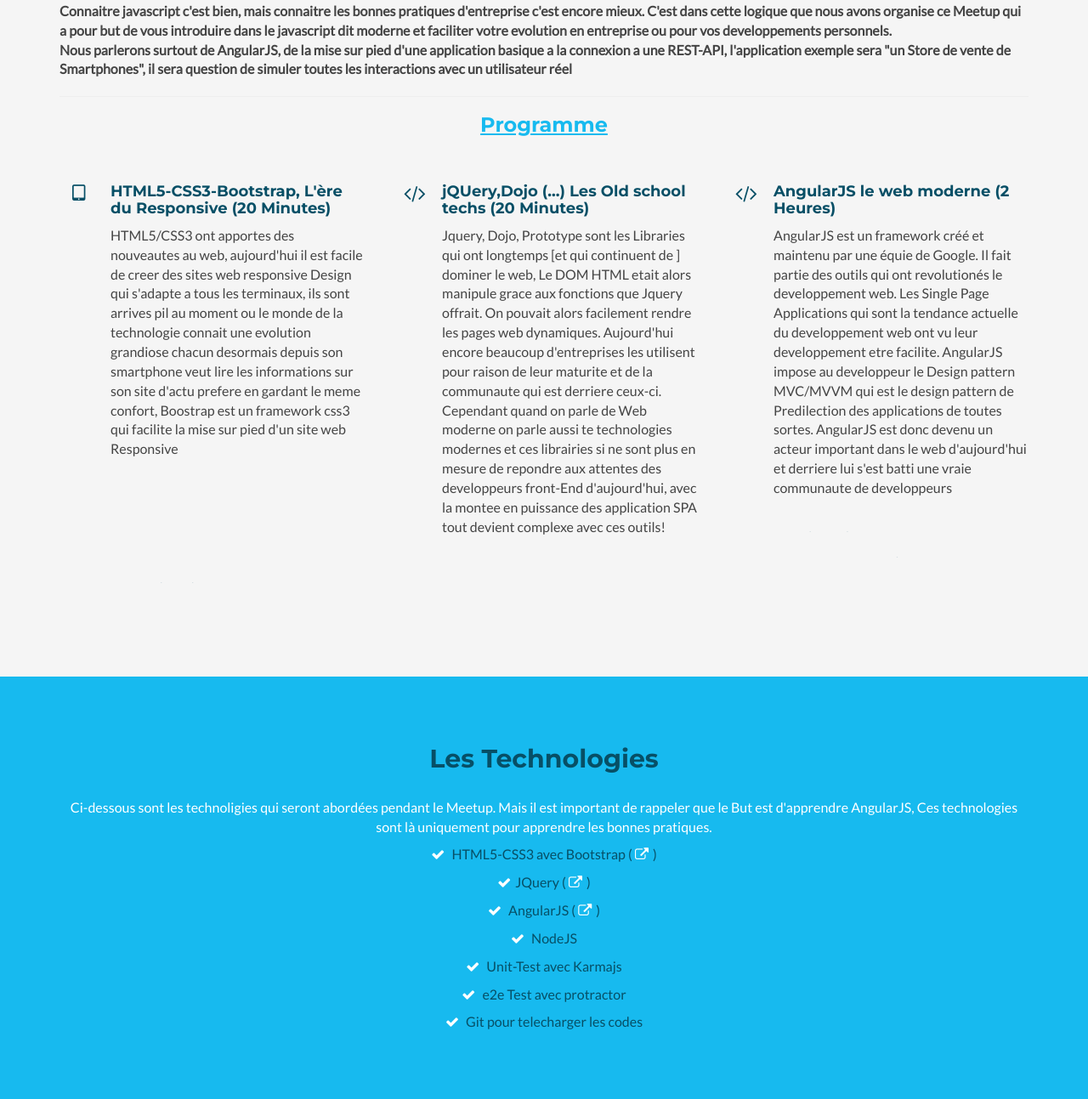
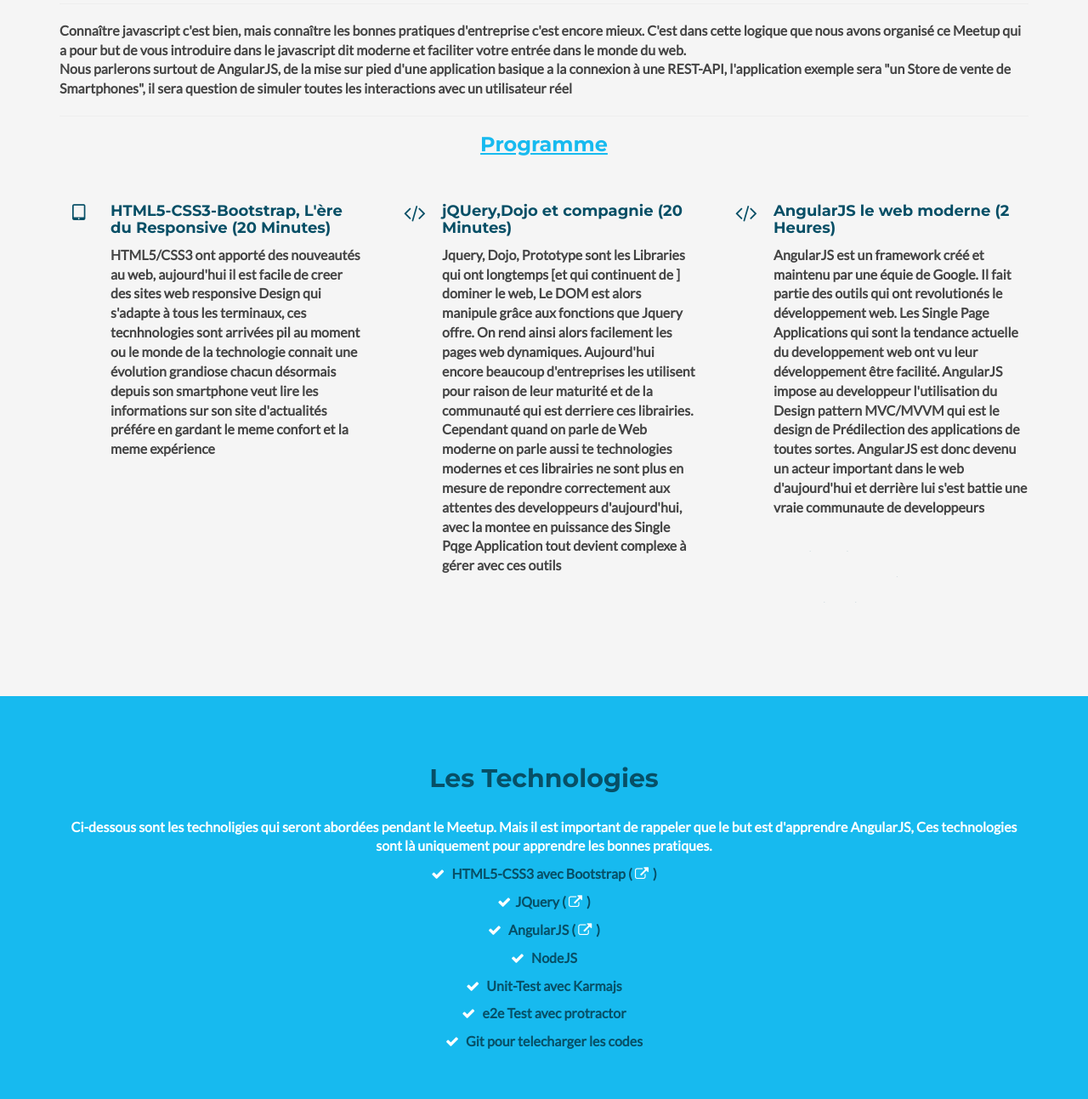
Before and after one commit to camer-dev-hn/camer-dev-hn.github.io, a plain HTML site: page index.html in a window 1280 px wide. Shown: the part 1307-2600 px from the top of the page at 85% size. Drawn offline with Linux system fonts and the light colour scheme.

Commit message:
text faults corretion

```diff
--- a/index.html
+++ b/index.html
@@ -94,7 +94,7 @@
          <section id="about" class="about section">
           <div class="container">
             <h2 class="title text-center">A propos du Meetup</h2>
-            <p class="intro text-center">Le web évolue, les tendantes évoluent. Le web a connu une popularite immense qui ne cesse d'accroitre au fil du temps, et des technologies naissent  de plus en plus. Javascript se presente aujourd'hui comme la technologie au coeur du web moderne: le WEB 2.0, fini le  farfeulu code javascript qui etait ecrit dans les balises script en bas de page. Un vrai ecosysteme de developpement s'est batti autour de Javascript (js) avec notemment l'arrivee de NodeJS qui permet desormais de developper cote serveur avec Javascript.
+            <p class="intro text-center">Le web évolue, les tendantes évoluent. Le web a connu une popularité immense qui ne cesse d'accroître au fil du temps, et des technologies naissent  de plus en plus. Javascript se presente aujourd'hui comme la technologie au coeur du web moderne: <b>le WEB 2.0,<b> fini le  farfeulu code javascript qui etait écrit dans les balises script en bas de page. Un vrai ecosysteme de developpement s'est batti autour de Javascript (js) avec notemment l'arrivee de NodeJS qui permet desormais de developper cote serveur avec Javascript et qui comme boosté l'attention de toute le monde au sujet de Javascript.
               <hr><center>
               <h2>Ils soutiennent le projet </h2>
               <a href="http://afros.hs-heilbronn.de" target="_blank">
@@ -109,7 +109,7 @@
               <img src="assets/images/bidi.png"  style="margin-right:20px "/>
             </center>
             <hr>
-            <b>Connaitre javascript c'est bien, mais connaitre les bonnes pratiques d'entreprise c'est encore mieux. C'est dans cette logique que nous avons organise ce Meetup qui a pour but de vous introduire dans le javascript dit moderne et faciliter votre evolution en entreprise ou pour vos developpements personnels. <br> Nous parlerons surtout de AngularJS, de la mise sur pied d'une application basique a la connexion a une REST-API, l'application exemple sera "un Store de vente de Smartphones", il sera question de simuler toutes les interactions avec un utilisateur réel</b>
+            <b>Connaître javascript c'est bien, mais connaître les bonnes pratiques d'entreprise c'est encore mieux. C'est dans cette logique que nous avons organisé ce Meetup qui a pour but de vous introduire dans le javascript dit moderne et faciliter votre entrée dans le monde du web. <br> Nous parlerons surtout de AngularJS, de la mise sur pied d'une application basique a la connexion à une REST-API, l'application exemple sera "un Store de vente de Smartphones", il sera question de simuler toutes les interactions avec un utilisateur réel</b>
             <hr>
           </p>
 
@@ -121,7 +121,7 @@
               </div>
               <div class="content">
                 <h3 class="sub-title">HTML5-CSS3-Bootstrap, L'ère du Responsive (20 Minutes) </h3>
-                <p>HTML5/CSS3 ont apportes des nouveautes au web, aujourd'hui il est facile de creer des sites web responsive Design qui s'adapte a tous les terminaux, ils sont arrives pil au moment ou le monde de la technologie connait une evolution grandiose chacun desormais depuis son smartphone veut lire les informations sur son site d'actu prefere en gardant le meme confort, Boostrap est un framework css3 qui facilite la mise sur pied d'un site web Responsive</p>
+                <p>HTML5/CSS3 ont apporté des nouveautés au web, aujourd'hui il est facile de creer des sites web responsive Design qui s'adapte à tous les terminaux, ces tecnhnologies sont arrivées pil au moment ou le monde de la technologie connait une évolution grandiose chacun désormais depuis son smartphone veut lire les informations sur son site d'actualités préfére en gardant le meme confort et la meme expérience</p>
               </div><!--//content-->
             </div><!--//item-->
             <div class="item col-md-4 col-sm-6 col-xs-12">
@@ -129,8 +129,8 @@
                 <i class="fa fa-code"></i>
               </div>
               <div class="content">
-                <h3 class="sub-title">jQUery,Dojo (...) Les Old school techs (20 Minutes) </h3>
-                <p>Jquery, Dojo, Prototype sont les Libraries qui ont longtemps [et qui continuent de ] dominer le web, Le DOM HTML etait alors manipule grace aux fonctions que Jquery offrait. On pouvait alors facilement rendre les pages web dynamiques. Aujourd'hui encore beaucoup d'entreprises les utilisent pour raison de leur maturite et de la communaute qui est derriere ceux-ci. Cependant quand on parle de Web moderne on parle aussi te technologies modernes et ces librairies si ne sont plus en mesure de repondre aux attentes des developpeurs front-End d'aujourd'hui, avec la montee en puissance des application SPA tout devient complexe avec ces outils! </p>
+                <h3 class="sub-title">jQUery,Dojo et compagnie  (20 Minutes) </h3>
+                <p>Jquery, Dojo, Prototype sont les Libraries qui ont longtemps [et qui continuent de ] dominer le web, Le DOM est alors manipule grâce aux fonctions que Jquery offre. On rend ainsi alors facilement  les pages web dynamiques. Aujourd'hui encore beaucoup d'entreprises les utilisent pour raison de leur maturité et de la communauté qui est derriere ces librairies. Cependant quand on parle de Web moderne on parle aussi te technologies modernes et ces librairies ne sont plus en mesure de repondre correctement aux attentes des developpeurs  d'aujourd'hui, avec la montee en puissance des Single Pqge Application tout devient complexe à gérer avec ces outils </p>
               </div><!--//content-->
             </div><!--//item-->
             <div class="item col-md-4 col-sm-6 col-xs-12">
@@ -139,7 +139,7 @@
               </div>
               <div class="content">
                 <h3 class="sub-title">AngularJS le web moderne (2 Heures)</h3>
-                <p>AngularJS est un framework créé et maintenu par une équie de Google. Il fait partie des outils qui ont revolutionés le developpement web. Les Single Page Applications qui sont la tendance actuelle du developpement web ont vu leur developpement etre facilite. AngularJS impose au developpeur le Design pattern MVC/MVVM qui est le design pattern de Predilection des applications de toutes sortes. AngularJS est  donc devenu un acteur important dans le web d'aujourd'hui et derriere lui s'est batti une vraie communaute de developpeurs</p>
+                <p>AngularJS est un framework créé et maintenu par une équie de Google. Il fait partie des outils qui ont revolutionés le développement web. Les Single Page Applications qui sont la tendance actuelle du developpement web ont vu leur développement être facilité. AngularJS impose au developpeur l'utilisation du Design pattern MVC/MVVM qui est le design  de Prédilection des applications de toutes sortes. AngularJS est  donc devenu un acteur important dans le web d'aujourd'hui et derrière lui s'est battie une vraie communaute de developpeurs</p>
               </div><!--//content-->
             </div><!--//item-->
             <div class="clearfix visible-md"></div>
@@ -179,7 +179,7 @@
       <section id="features" class="features section">
         <div class="container text-center">
           <h2 class="title">Les Technologies </h2>
-          <p>Ci-dessous sont les technoligies qui seront abordées pendant le Meetup. Mais il est important de rappeler que le But est d'apprendre AngularJS, Ces technologies sont là uniquement pour apprendre les bonnes pratiques.
+          <p>Ci-dessous sont les technoligies qui seront abordées pendant le Meetup. Mais il est important de rappeler que le but est d'apprendre AngularJS, Ces technologies sont là uniquement pour apprendre les bonnes pratiques.
             <ul class="feature-list list-unstyled">
               <li><i class="fa fa-check"></i> HTML5-CSS3 avec Bootstrap ( <a href="http://getbootstrap.com" target="_blank"><i class="fa fa-external-link"></i></a>)</li>
               <li><i class="fa fa-check"></i>JQuery ( <a href="https://jquery.com" target="_blank"><i class="fa fa-external-link"></i></a>)</li>
@@ -200,7 +200,7 @@
               <div class="block">
                <h3 class="sub-title text-center">HTML</h3>
                <p>
-                 Il est pre-requis de connaitre un minimum de HTML pour participer au Meetup, les codes HTML de base ne seront pas expliqués. Il est donc important que vous vous soyiez au preable preperés afin que les choses marchent dans les temps prévus. Bootstrap sera utilisé pour faciliter l'affichage des pages web sur lesquelles nous travaillerons. Il n'est cependant pas obligatoire de pouvoir l'utiiser, une petite presentation sera faite dessus
+                 Il est pre-réquis de connaître un minimum de HTML pour participer au Meetup, les codes HTML de base ne seront pas expliqués. Il est donc important que vous vous soyiez au préable preperés afin que les choses marchent dans les temps prévus. Bootstrap sera utilisé pour faciliter l'affichage des pages web sur lesquelles nous travaillerons. Il n'est cependant pas obligatoire de pouvoir l'utiiser, une petite presentation sera faite dessus
                </p>
                <ul class="list-unstyled sr-only">
                 <li><strong>Compression level:</strong> Minified</li>
@@ -219,7 +219,7 @@
 
             <div class="block">
               <h3 class="sub-title text-center">Lisez l'Historique de Javascript ensuite de AngularJS,jQuery/Dojojs</h3>
-              <p>Quand on apprend une technologie, il est parfois tres important de connaitre son histoire, dans quel contexte elle a ete creee, On apprend dans ce cas directement dans quelle contexte utiliser efficacement la technologie</p>
+              <p>Quand on apprend une technologie, il est parfois très important de connaitre son histoire, dans quel contexte elle a ete creee, On apprend dans ce cas directement dans quelle contexte utiliser efficacement la technologie</p>
 
               <div class="code-block sr-only">
                 <!--//Use Prismjs - http://prismjs.com/index.html#basic-usage -->
```
